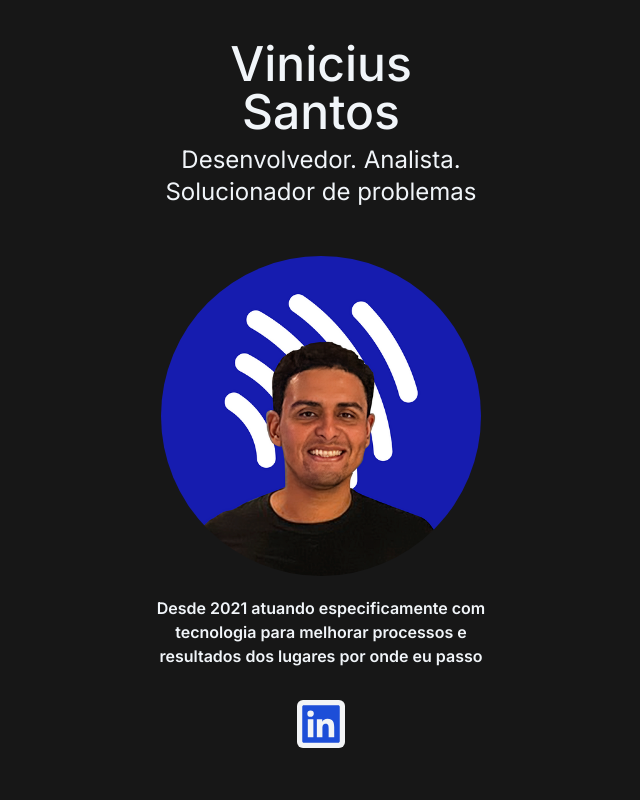
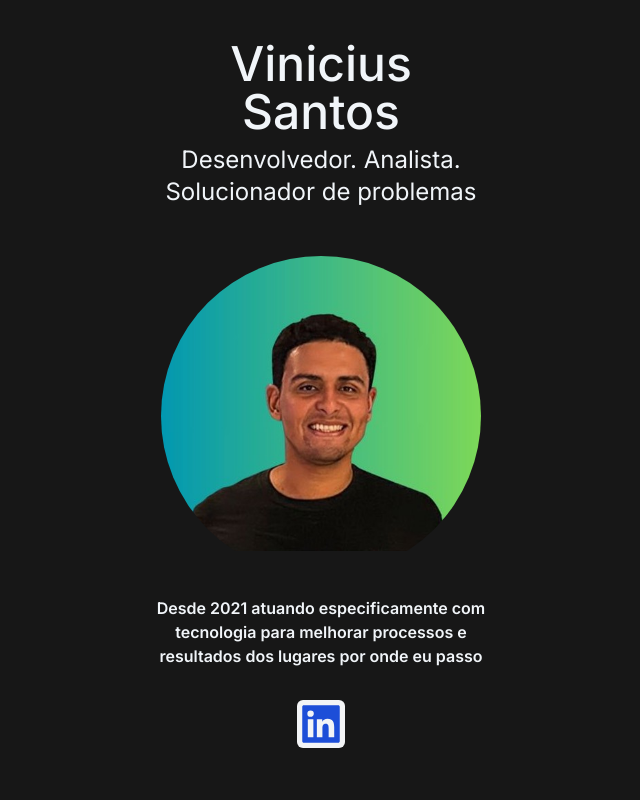
Before and after one commit to VinSan5/vinsan-portfolio, a Next.js app: page / in a window 1280 px wide. Shown: the top 800 px of the page, without its empty margins (319-959 px from the left). Built offline with nearby package versions, Linux system fonts and the light colour scheme.

Commit message:
mudança de foto e apenas isso

```diff
--- a/src/app/page.js
+++ b/src/app/page.js
@@ -22,7 +22,7 @@ export default function Home() {
             <h3 className='text-2xl py-2 text-slate-100'>Desenvolvedor. Analista. Solucionador de problemas</h3>
 
             <div className='relative mx-auto rounded-full w-80 h-80 mt-10 overflow-hidden'>
-              <img src='/images/me_bee.png' alt='dev image'/>
+              <img src='/images/me1.jpg' alt='dev image'/>
             </div>
 
             <p className='text-md font-semibold py-5 leading-6 text-slate-100'>Desde 2021 atuando especificamente com tecnologia para melhorar processos e resultados dos lugares por onde eu passo</p>
```
Also changed, not shown: public/images/me1.jpg (added), public/images/me_bk_bkgd.png (added).
